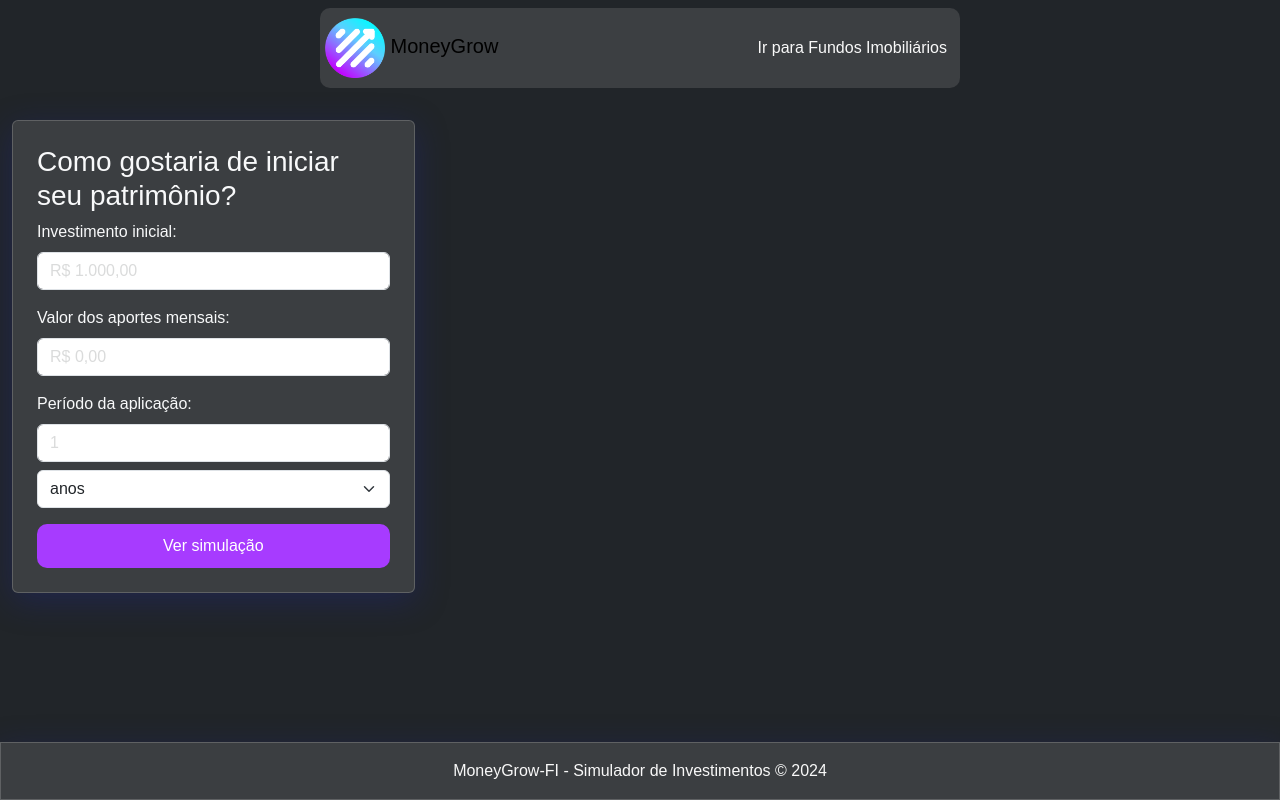
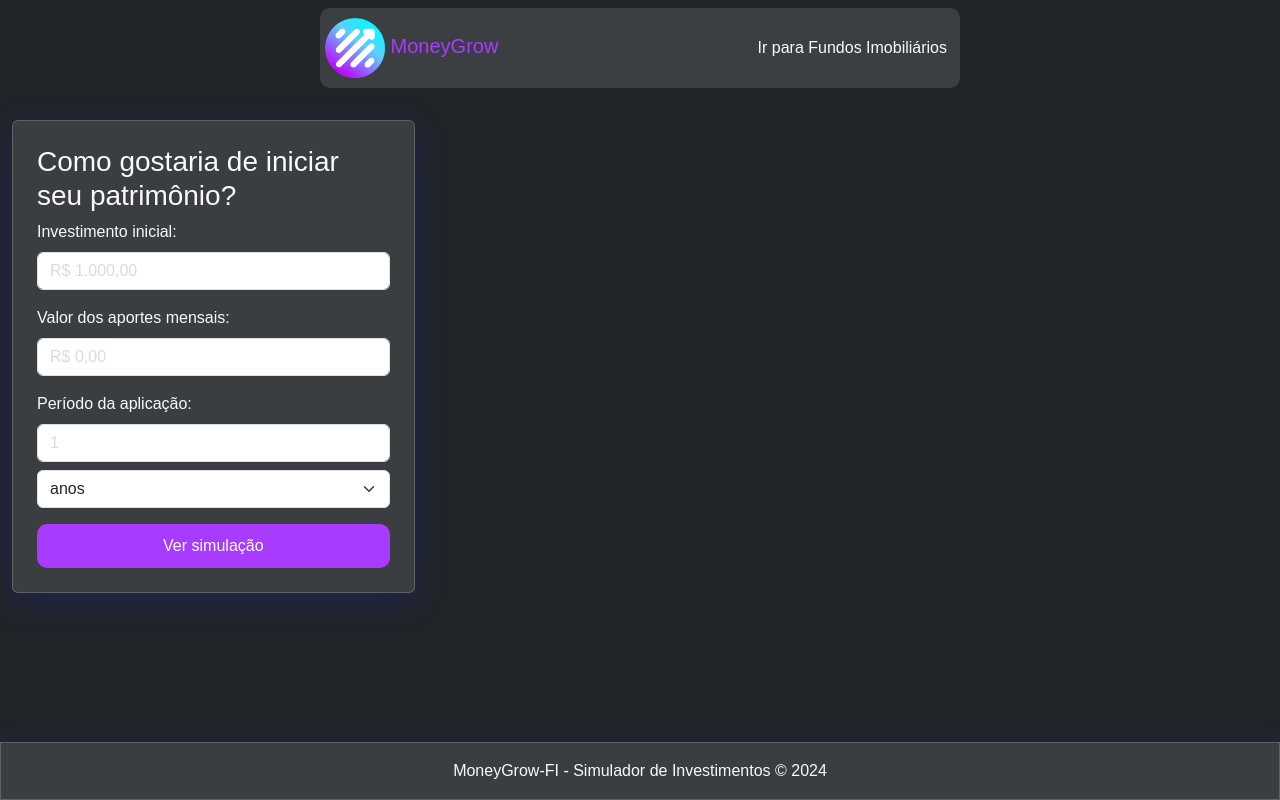
Before and after one commit to ReisLucasF/MoneyGrow, a plain HTML site: page index.html in a window 1280 px wide. In both pictures the pointer is over the link "MoneyGrow". Drawn offline with nearby package versions, Linux system fonts and the light colour scheme.

Commit message:
hover navbar

```diff
--- a/fi/styles-fi.css
+++ b/fi/styles-fi.css
@@ -1,6 +1,7 @@
 h1 {
     text-align: center;
 }
+
 
 #resultados-container {
     display: none;
--- a/styles.css
+++ b/styles.css
@@ -12,6 +12,8 @@
     --blur: blur(4px);
     --borda-secoes: 1px solid rgba(255, 255, 255, 0.18);
 }
+
+
 
 ::placeholder {
     color: #2024272a !important;
@@ -171,3 +173,9 @@ footer {
     -webkit-backdrop-filter: var(--blur);
     border: var(--borda-secoes);
 }
+
+
+a:hover {
+    text-decoration: none;
+    color: var(--cor-porimaria) !important;
+}
```
